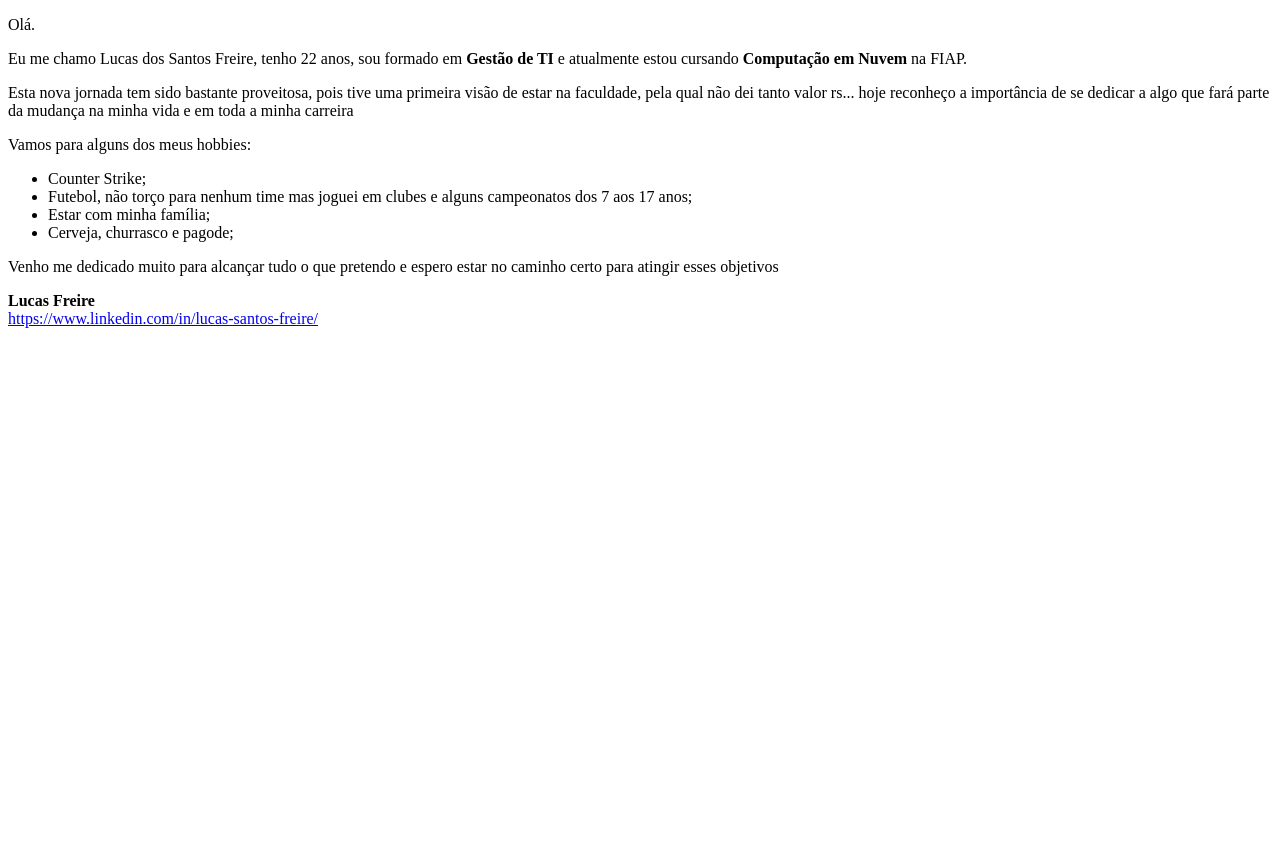
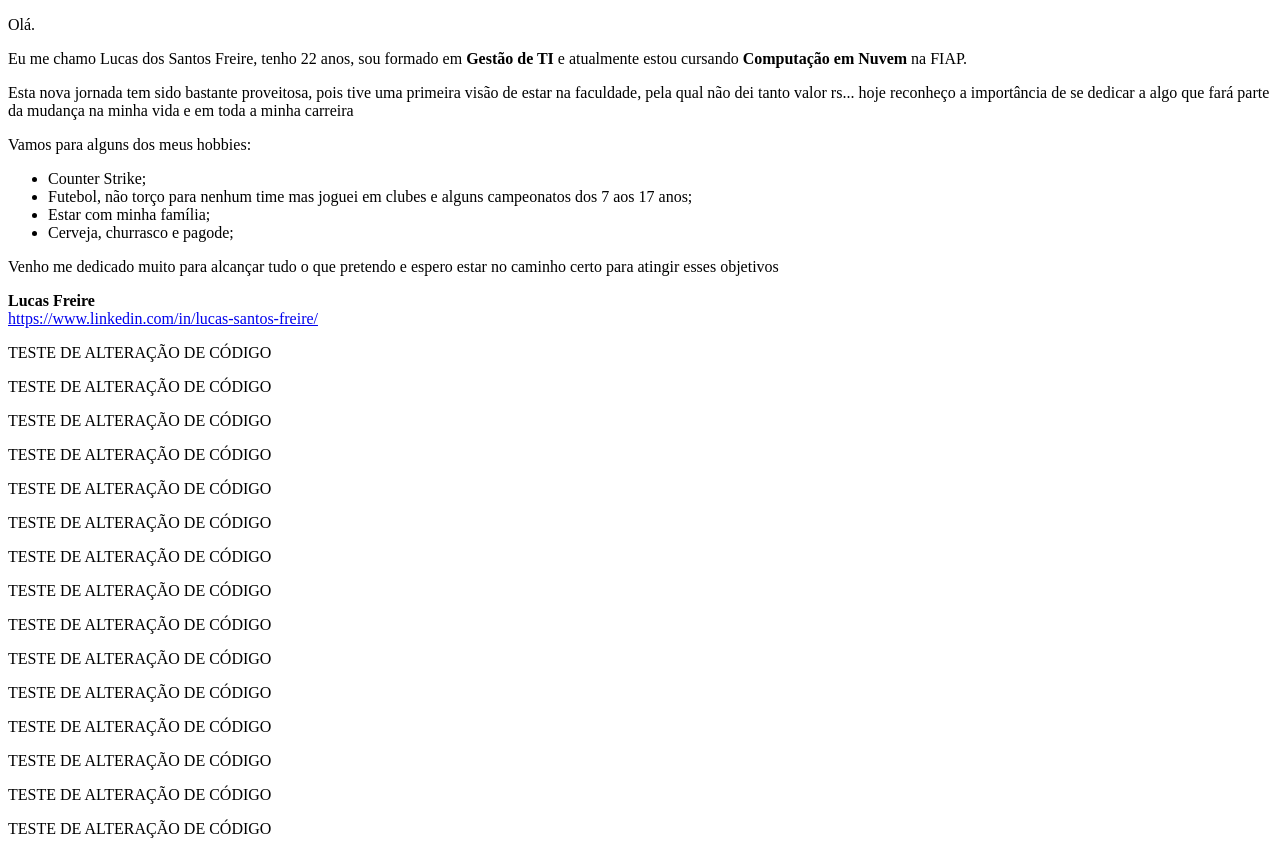
Before and after one commit to lucas05freire/CP02-Sem2, a plain HTML site: page index.html in a window 1280 px wide. Before the commit the page ends 800 px from the top, so only its background shows below. Drawn offline with Linux system fonts and the light colour scheme.

Commit message:
Alteração do código index.html e main.tf para versionamento do bucket

```diff
--- a/index.html
+++ b/index.html
@@ -17,6 +17,21 @@
         </ul>
         <p>Venho me dedicado muito para alcançar tudo o que pretendo e espero estar no caminho certo para atingir esses objetivos</p>
         <p><b>Lucas Freire</b><br /><a href="https://www.linkedin.com/in/lucas-santos-freire/">https://www.linkedin.com/in/lucas-santos-freire/</a></p>
+        <p>TESTE DE ALTERAÇÃO DE CÓDIGO</p>
+        <p>TESTE DE ALTERAÇÃO DE CÓDIGO</p>
+        <p>TESTE DE ALTERAÇÃO DE CÓDIGO</p>
+        <p>TESTE DE ALTERAÇÃO DE CÓDIGO</p>
+        <p>TESTE DE ALTERAÇÃO DE CÓDIGO</p>
+        <p>TESTE DE ALTERAÇÃO DE CÓDIGO</p>
+        <p>TESTE DE ALTERAÇÃO DE CÓDIGO</p>
+        <p>TESTE DE ALTERAÇÃO DE CÓDIGO</p>
+        <p>TESTE DE ALTERAÇÃO DE CÓDIGO</p>
+        <p>TESTE DE ALTERAÇÃO DE CÓDIGO</p>
+        <p>TESTE DE ALTERAÇÃO DE CÓDIGO</p>
+        <p>TESTE DE ALTERAÇÃO DE CÓDIGO</p>
+        <p>TESTE DE ALTERAÇÃO DE CÓDIGO</p>
+        <p>TESTE DE ALTERAÇÃO DE CÓDIGO</p>
+        <p>TESTE DE ALTERAÇÃO DE CÓDIGO</p>
         <!-- <p>&nbsp;</p> -->
     </body>
 </html>
```
Also changed, not shown: 1 other file.
